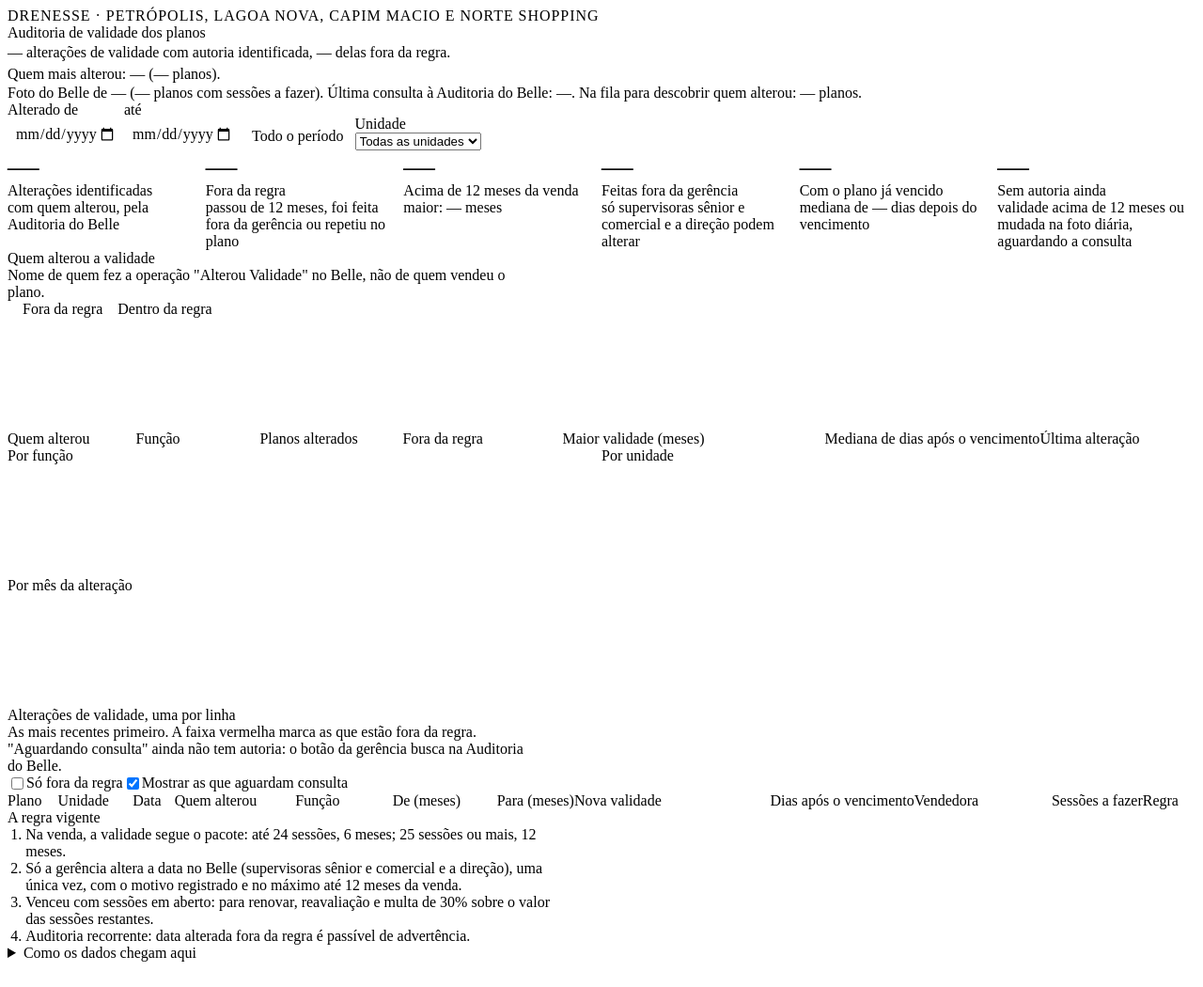
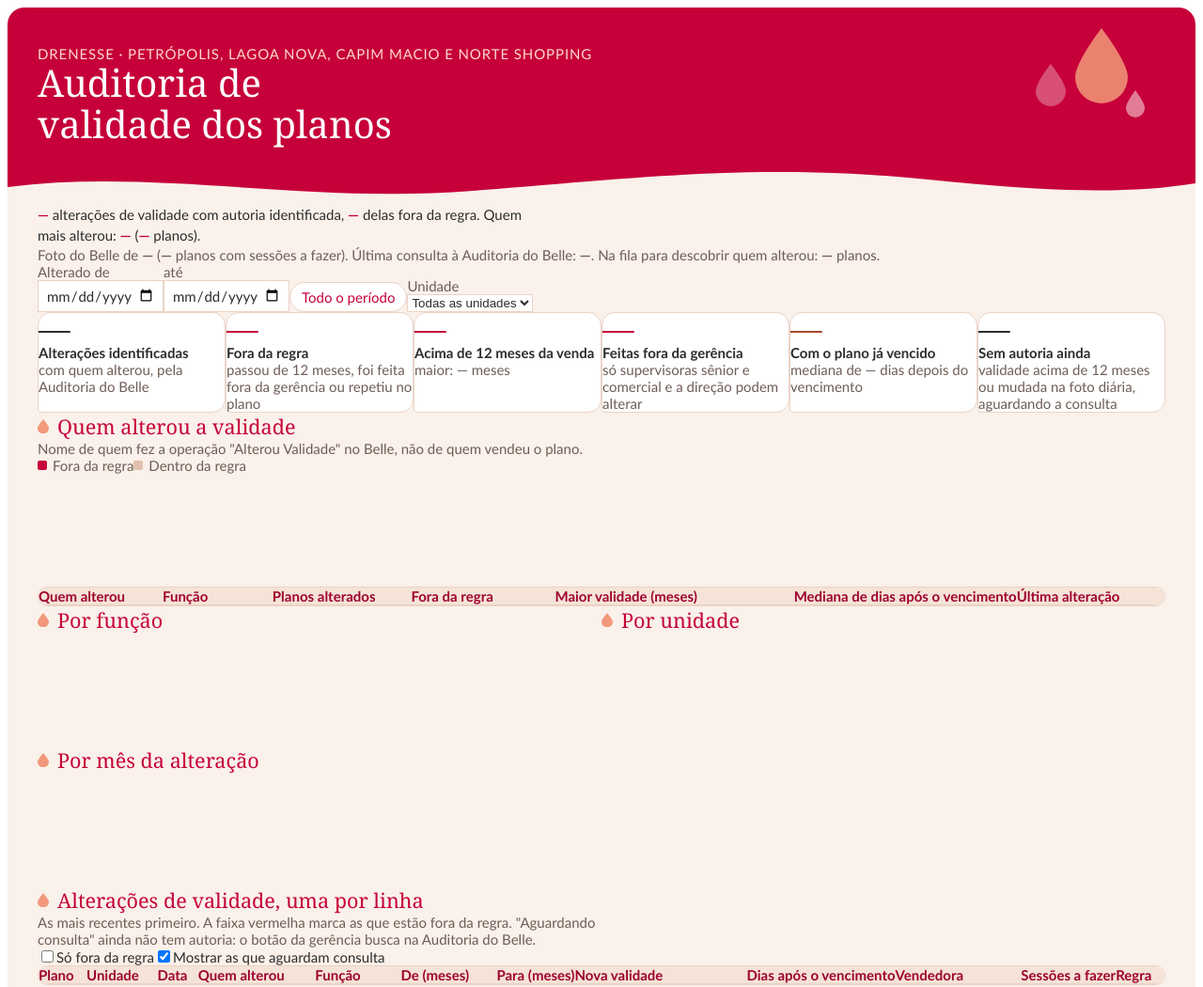
Before and after one commit to pedrovictorferreira089-create/drenesse-validade-planos, a plain HTML site: page painel/index.html in a window 1280 px wide. Shown: the top 1050 px of the page at 94% size. Drawn offline with Linux system fonts and the light colour scheme.

Commit message:
Painel com a identidade visual da Drenesse
Fundo creme, carmim como cor dominante, coral nos detalhes, faixa com onda
e gotas, Georgia nos títulos e Calibri no texto. Nomes longos nos gráficos
são encurtados em tela estreita.

Co-Authored-By: Claude Opus 5.5 <noreply@anthropic.com>
Claude-Session: https://claude.ai/code/session_016ZXVQuJzrvqLvtgrpPDJSh

```diff
--- a/painel/index.html
+++ b/painel/index.html
@@ -1,30 +1,60 @@
 <meta name="dash-one-writer">
 <style>
-  .av { display: grid; gap: var(--cds-gap-xl); font-family: var(--font-anthropic-sans); color: var(--color-fg); }
-  .av-head { display: grid; gap: var(--cds-gap-sm); }
+  /* Identidade Drenesse: fundo creme, carmim dominante, coral só em detalhes, gotas e formas fluidas. Visual claro fixo. */
+  .av {
+    --dr-carmim: #C60039; --dr-carmim-escuro: #9E002E; --dr-coral: #F2987B; --dr-coral-texto: #A8452A;
+    --dr-creme: #FAF1EA; --dr-creme-rosado: #F5E3D7; --dr-grafite: #2C2C2C; --dr-branco: #FFFFFF;
+    --dr-cinza: #6E5D57; --dr-linha: #EAD3C6; --dr-dentro: #E2C0AE;
+    --dr-titulo: Georgia, Cambria, "Times New Roman", serif;
+    --dr-texto: Calibri, Carlito, "Segoe UI", "Helvetica Neue", Arial, sans-serif;
+    --color-fg: var(--dr-grafite); --color-fg-muted: var(--dr-cinza); --color-bg: var(--dr-creme);
+    --color-panel: var(--dr-branco); --color-border-line: var(--dr-linha);
+    --color-bad: var(--dr-carmim); --color-warn: var(--dr-coral-texto); --color-ok: var(--dr-cinza);
+    --cds-chart-status-critical: var(--dr-carmim); --cds-chart-muted: var(--dr-dentro); --cds-chart-axis: var(--dr-linha);
+    --cds-text-secondary: var(--dr-cinza); --cds-surface-popover: var(--dr-branco); --cds-border: var(--dr-linha);
+    --font-anthropic-sans: var(--dr-texto); --font-anthropic-serif: var(--dr-titulo);
+    color-scheme: light;
+    display: grid; gap: var(--cds-gap-xl); font-family: var(--dr-texto); font-size: 15px; color: var(--dr-grafite);
+    background: var(--dr-creme); border-radius: 18px; padding: 0 clamp(14px, 3vw, 32px) clamp(20px, 3vw, 36px); overflow: hidden;
+  }
+  .av-banda { position: relative; margin: 0 calc(-1 * clamp(14px, 3vw, 32px)); padding: clamp(22px, 4vw, 40px) clamp(14px, 3vw, 32px) 64px;
+    background: var(--dr-carmim); color: var(--dr-branco); overflow: hidden; }
+  .av-banda .av-onda { position: absolute; left: 0; right: 0; bottom: -1px; width: 100%; height: 46px; display: block; }
+  .av-banda .av-gotas { position: absolute; right: clamp(8px, 4vw, 48px); top: 14px; width: clamp(90px, 16vw, 150px); height: auto; opacity: .95; }
+  .av-banda > * { position: relative; }
+  .av-banda .av-onda, .av-banda .av-gotas { position: absolute; }
+  .av-banda .av-eyebrow { color: #FFD9CC; }
+  .av-banda .av-title { color: var(--dr-branco); max-width: 18ch; }
+  .av-intro { padding-right: clamp(70px, 16vw, 170px); }
+  @media (max-width: 520px) { .av-banda .av-gotas { width: 64px; top: auto; bottom: 30px; right: 14px; } .av-intro { padding-right: 0; } .av-banda { padding-bottom: 76px; } }
+  .av-head { display: grid; gap: var(--cds-gap-md); }
+  .av-intro { display: grid; gap: var(--cds-gap-sm); }
   .av-eyebrow { font-size: var(--cds-font-size-caption); letter-spacing: .06em; text-transform: uppercase; color: var(--color-fg-muted); }
-  .av-title { font-family: var(--font-anthropic-serif); font-weight: 400; font-size: var(--cds-font-size-title); margin: 0; text-wrap: balance; }
+  .av-title { font-family: var(--dr-titulo); font-weight: 400; font-size: clamp(1.7rem, 4vw, 2.5rem); line-height: 1.1; margin: 0; text-wrap: balance; }
   .av-lead { font-size: var(--cds-font-size-heading); margin: 0; max-width: 62ch; line-height: 1.45; }
   .av-status { font-size: var(--cds-font-size-caption); color: var(--color-fg-muted); margin: 0; }
-  .av-status b, .av-lead b { font-weight: var(--cds-font-weight-medium); font-variant-numeric: tabular-nums; }
+  .av-status b, .av-lead b { font-weight: 700; font-variant-numeric: tabular-nums; }
+  .av-lead b { color: var(--dr-carmim); }
   .av-filtros { display: flex; flex-wrap: wrap; gap: var(--cds-gap-md); align-items: end; }
   .av-filtros label { display: grid; gap: var(--cds-gap-xs); font-size: var(--cds-font-size-caption); color: var(--color-fg-muted); }
-  .av-data { font: inherit; color: var(--color-fg); background-color: var(--color-panel); border: 1px solid var(--color-border-line); border-radius: var(--cds-radius); padding: 5px 8px; min-height: 34px; }
+  .av-data { font: inherit; color: var(--color-fg); background-color: var(--dr-branco); border: 1px solid var(--color-border-line); border-radius: var(--cds-radius); padding: 5px 8px; min-height: 34px; }
   .av-atalhos { display: flex; flex-wrap: wrap; gap: var(--cds-gap-sm); }
-  .av-botao { font: inherit; font-size: var(--cds-font-size-caption); color: var(--color-fg); background: var(--color-panel); border: 1px solid var(--color-border-line); border-radius: 999px; padding: 6px 12px; cursor: pointer; }
-  .av-botao:hover { border-color: var(--color-fg-muted); }
-  .av-botao:focus-visible, .av-data:focus-visible { outline: 2px solid var(--color-fg); outline-offset: 2px; }
-  .av-botao.av-ativo { background: var(--color-fg); color: var(--color-bg); border-color: var(--color-fg); }
+  .av-botao { font: inherit; font-size: var(--cds-font-size-caption); color: var(--dr-carmim); background: var(--dr-branco); border: 1px solid var(--color-border-line); border-radius: 999px; padding: 6px 12px; cursor: pointer; }
+  .av-botao:hover { border-color: var(--dr-carmim); }
+  .av-botao:focus-visible, .av-data:focus-visible, .av .dash-select:focus-visible { outline: 2px solid var(--dr-carmim); outline-offset: 2px; }
+  .av .dash-select { background-color: var(--dr-branco); color: var(--dr-grafite); border-color: var(--dr-linha); }
+  .av-botao.av-ativo { background-color: var(--dr-carmim); color: var(--dr-branco); border-color: var(--dr-carmim); }
   .av-check { display: flex !important; align-items: center; gap: var(--cds-gap-xs); grid-auto-flow: column; color: var(--color-fg) !important; font-size: var(--cds-font-size-body) !important; }
   .av-kpis { display: grid; grid-template-columns: repeat(auto-fit, minmax(150px, 1fr)); gap: var(--cds-gap-md); }
-  .av-kpi { background: var(--color-panel); border: 1px solid var(--color-border-line); border-radius: var(--cds-radius); padding: var(--cds-pad-lg); display: grid; gap: var(--cds-gap-xs); align-content: start; }
-  .av-kpi-n { font-family: var(--font-anthropic-serif); font-weight: 400; font-size: 2.1rem; line-height: 1; font-variant-numeric: tabular-nums; }
-  .av-kpi-l { font-size: var(--cds-font-size-body); font-weight: var(--cds-font-weight-medium); }
+  .av-kpi { background: var(--dr-branco); border: 1px solid var(--dr-linha); border-radius: 14px 14px 14px 4px; padding: var(--cds-pad-lg); display: grid; gap: var(--cds-gap-xs); align-content: start; }
+  .av-kpi-n { font-family: var(--dr-titulo); color: var(--dr-grafite); font-weight: 400; font-size: 2.1rem; line-height: 1; font-variant-numeric: tabular-nums; }
+  .av-kpi-l { font-size: var(--cds-font-size-body); font-weight: 700; display: flex; align-items: center; gap: 7px; }
   .av-kpi-d { font-size: var(--cds-font-size-caption); color: var(--color-fg-muted); }
   .av-kpi.av-ruim .av-kpi-n { color: var(--color-bad); }
   .av-kpi.av-alerta .av-kpi-n { color: var(--color-warn); }
   .av-sec { display: grid; gap: var(--cds-gap-md); min-width: 0; }
-  .av-sec h2 { font-size: var(--cds-font-size-heading); font-weight: var(--cds-font-weight-medium); margin: 0; }
+  .av-sec h2 { font-family: var(--dr-titulo); font-size: 1.35rem; font-weight: 400; color: var(--dr-carmim); margin: 0; display: flex; align-items: center; gap: 9px; }
+  .av-sec h2::before { content: ''; width: 12px; height: 15px; flex: none; background: var(--dr-coral); clip-path: path('M6 0 C6 0 0 7.2 0 9.4 A6 6 0 0 0 12 9.4 C12 7.2 6 0 6 0Z'); }
   .av-sec > p { margin: 0; color: var(--color-fg-muted); max-width: 70ch; }
   .av-grade { display: grid; grid-template-columns: repeat(auto-fit, minmax(300px, 1fr)); gap: var(--cds-gap-xl); }
   .av-grafico { position: relative; min-height: 120px; min-width: 0; }
@@ -32,32 +62,46 @@
   .av-grafico text { fill: var(--cds-text-secondary); font-size: var(--cds-font-size-caption); font-family: var(--font-anthropic-sans); }
   .av-grafico .av-rot { fill: var(--color-fg); }
   .av-grafico .av-num { fill: var(--color-fg); font-variant-numeric: tabular-nums; }
-  .av-dica { position: absolute; pointer-events: none; background: var(--cds-surface-popover); border: 1px solid var(--cds-border); box-shadow: var(--cds-shadow-popover); border-radius: var(--cds-radius); padding: var(--cds-pad-sm) var(--cds-pad-md); font-size: var(--cds-font-size-caption); color: var(--color-fg); white-space: nowrap; z-index: 2; }
+  .av-dica { position: absolute; pointer-events: none; background: var(--dr-branco); border: 1px solid var(--cds-border); box-shadow: var(--cds-shadow-popover); border-radius: var(--cds-radius); padding: var(--cds-pad-sm) var(--cds-pad-md); font-size: var(--cds-font-size-caption); color: var(--color-fg); white-space: nowrap; z-index: 2; }
   .av-legenda { display: flex; flex-wrap: wrap; gap: var(--cds-gap-md); font-size: var(--cds-font-size-caption); color: var(--color-fg-muted); }
   .av-legenda span { display: inline-flex; align-items: center; gap: 6px; }
   .av-legenda i { width: 10px; height: 10px; border-radius: 2px; display: inline-block; }
-  .av-tab-wrap { overflow: auto; max-height: 640px; border: 1px solid var(--color-border-line); border-radius: var(--cds-radius); }
+  .av-tab-wrap { overflow: auto; max-height: 640px; border: 1px solid var(--dr-linha); border-radius: 12px; background: var(--dr-branco); }
   .av-tab { border-collapse: collapse; width: 100%; font-size: var(--cds-font-size-caption); font-variant-numeric: tabular-nums; }
-  .av-tab th { position: sticky; top: 0; background: var(--color-panel); text-align: left; font-weight: var(--cds-font-weight-medium); padding: var(--cds-pad-sm) var(--cds-pad-md); border-bottom: 1px solid var(--color-border-line); white-space: nowrap; z-index: 1; }
+  .av-tab th { position: sticky; top: 0; background: var(--dr-creme-rosado); color: var(--dr-carmim-escuro); text-align: left; font-weight: 700; padding: var(--cds-pad-sm) var(--cds-pad-md); border-bottom: 1px solid var(--color-border-line); white-space: nowrap; z-index: 1; }
   .av-tab td { padding: var(--cds-pad-sm) var(--cds-pad-md); border-bottom: 1px solid var(--color-border-line); vertical-align: top; }
   .av-tab td.av-n, .av-tab th.av-n { text-align: right; }
   .av-tab tr.av-fora td:first-child { box-shadow: inset 3px 0 0 var(--color-bad); }
   .av-chip { display: inline-block; border-radius: 999px; padding: 1px 8px; margin: 1px 4px 1px 0; font-size: 11px; white-space: nowrap; border: 1px solid var(--color-border-line); }
-  .av-chip.av-c-ruim { color: var(--color-bad); border-color: var(--color-bad); }
-  .av-chip.av-c-alerta { color: var(--color-warn); border-color: var(--color-warn); }
+  .av-chip.av-c-ruim { color: var(--dr-carmim); border-color: var(--dr-carmim); background: #FCEBEF; }
+  .av-chip.av-c-alerta { color: var(--dr-coral-texto); border-color: var(--dr-coral); background: #FDEDE6; }
+  .av-tab tbody tr:nth-child(even) td { background: #FFFBF8; }
   .av-chip.av-c-ok { color: var(--color-ok); border-color: var(--color-ok); }
   .av-muted { color: var(--color-fg-muted); }
+  .av-regra li::marker { color: var(--dr-carmim); font-family: var(--dr-titulo); }
   .av-regra { margin: 0; padding-left: 1.2em; display: grid; gap: var(--cds-gap-xs); max-width: 70ch; }
   details.av-notas { border-top: 1px solid var(--color-border-line); padding-top: var(--cds-pad-md); }
-  details.av-notas summary { cursor: pointer; font-weight: var(--cds-font-weight-medium); }
+  details.av-notas summary { cursor: pointer; font-weight: 700; color: var(--dr-carmim); }
   details.av-notas div { display: grid; gap: var(--cds-gap-sm); margin-top: var(--cds-gap-md); max-width: 72ch; color: var(--color-fg-muted); }
   details.av-notas p { margin: 0; }
 </style>
 
 <div class="av">
   <header class="av-head" id="topo">
-    <div class="av-eyebrow">Drenesse · Petrópolis, Lagoa Nova, Capim Macio e Norte Shopping</div>
-    <h1 class="av-title">Auditoria de validade dos planos</h1>
+    <div class="av-banda">
+      <svg class="av-gotas" viewBox="0 0 150 120" aria-hidden="true">
+        <path d="M98 8 C98 8 70 44 70 60 a28 28 0 0 0 56 0 C126 44 98 8 98 8Z" fill="#F2987B" opacity=".9"/>
+        <path d="M44 46 C44 46 28 66 28 75 a16 16 0 0 0 32 0 C60 66 44 46 44 46Z" fill="#FAF1EA" opacity=".35"/>
+        <path d="M134 74 C134 74 124 87 124 93 a10 10 0 0 0 20 0 C144 87 134 74 134 74Z" fill="#FAF1EA" opacity=".55"/>
+      </svg>
+      <div class="av-intro">
+        <div class="av-eyebrow">Drenesse · Petrópolis, Lagoa Nova, Capim Macio e Norte Shopping</div>
+        <h1 class="av-title">Auditoria de validade dos planos</h1>
+      </div>
+      <svg class="av-onda" viewBox="0 0 1200 46" preserveAspectRatio="none" aria-hidden="true">
+        <path d="M0 26 C150 6 300 44 470 30 C640 16 760 0 930 18 C1050 31 1130 34 1200 22 L1200 46 L0 46Z" fill="#FAF1EA"/>
+      </svg>
+    </div>
     <p class="av-lead">
       <b data-draw="lead-ident" data-source="kpis" data-field="identificadas">—</b> alterações de validade com autoria identificada,
       <b data-draw="lead-fora" data-source="kpis" data-field="fora_regra">—</b> delas fora da regra.
@@ -410,7 +454,12 @@
       const dica = d3.select(el).append('div').attr('class', 'av-dica').attr('hidden', true);
       const g = svg.selectAll('g.l').data(rows).join('g').attr('class', 'l').attr('transform', (r, i) => `translate(0,${i * linha})`);
       g.append('text').attr('class', 'av-rot').attr('x', larguraRot - 8).attr('y', linha / 2).attr('dy', '0.35em')
-        .attr('text-anchor', 'end').text((r) => r[chave]);
+        .attr('text-anchor', 'end').text((r) => r[chave])
+        .each(function () {
+          // Nome maior que o espaço (tela estreita): encurta com reticências; o nome inteiro fica na dica.
+          let t = this.textContent;
+          while (t.length > 4 && this.getComputedTextLength() > larguraRot - 10) { t = t.slice(0, -2); this.textContent = `${t.trimEnd()}…`; }
+        });
       g.append('rect').attr('x', larguraRot).attr('y', 5).attr('height', linha - 10).attr('width', (r) => x(r.fora_regra))
         .style('fill', 'var(--cds-chart-status-critical)');
       g.append('rect').attr('x', (r) => larguraRot + x(r.fora_regra)).attr('y', 5).attr('height', linha - 10)
```
